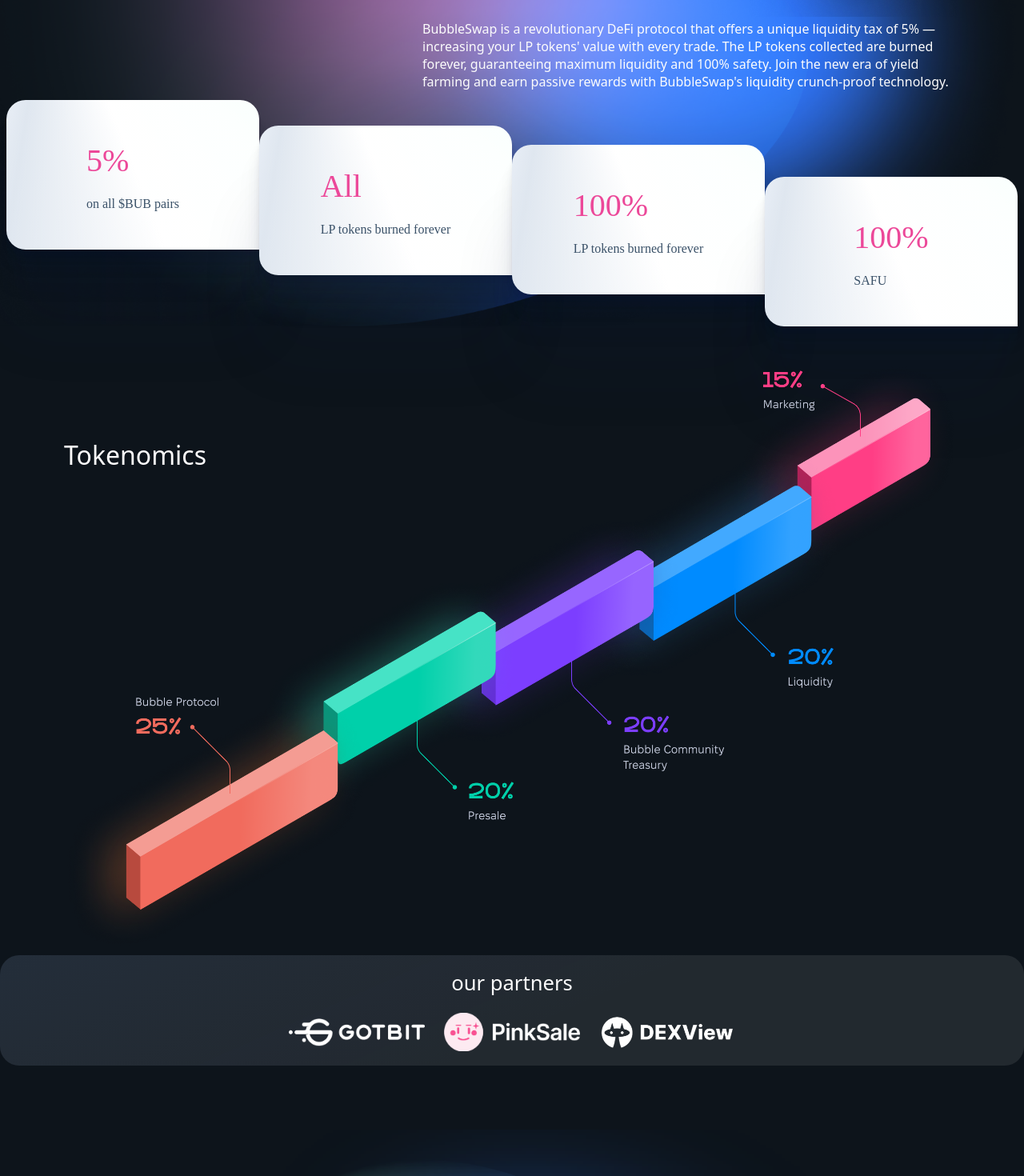
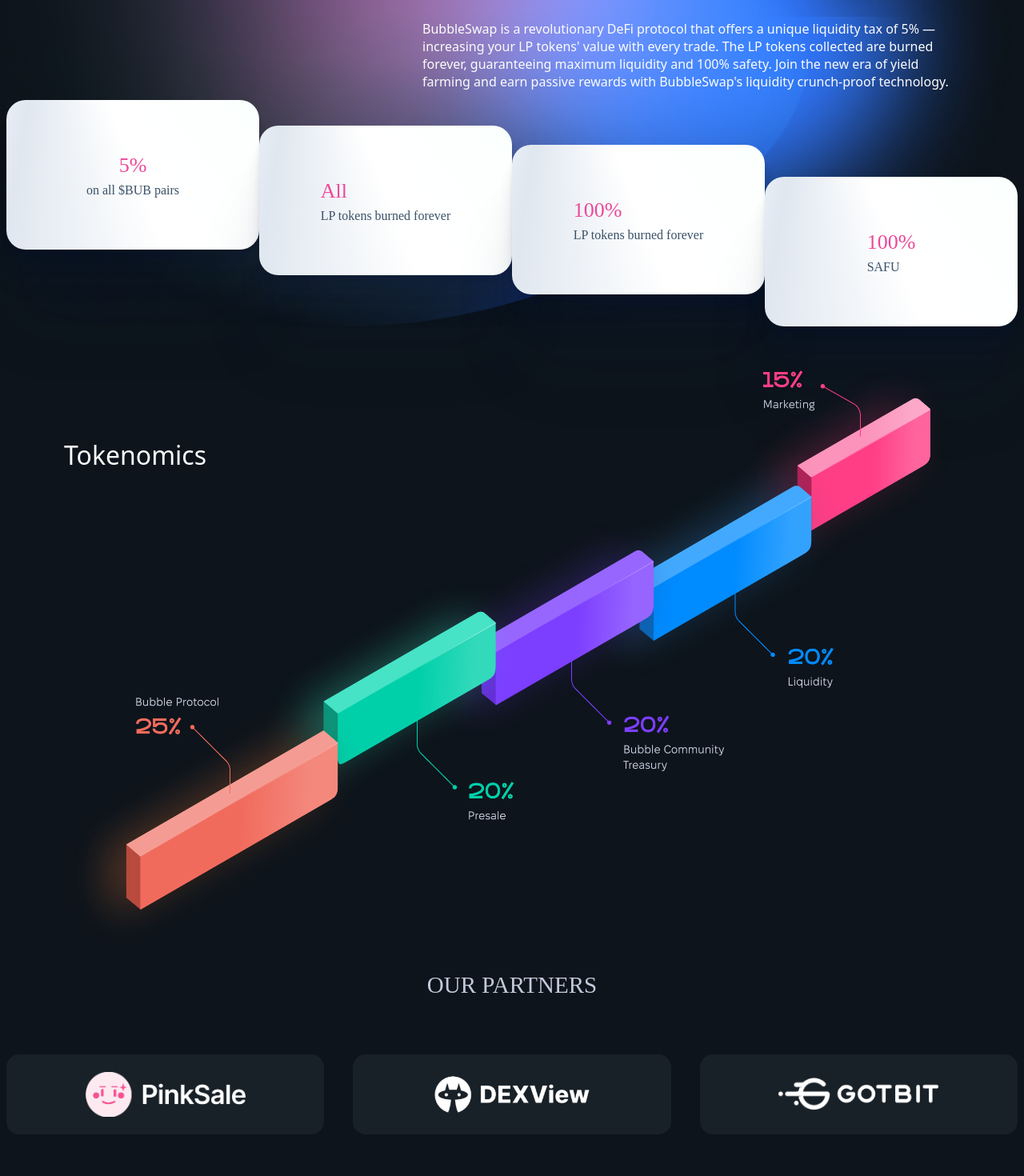
Before and after one commit to tarifalhasan/BUbble-Defi, a React (Vite) app: page / in a window 1280 px wide. Shown: the part 2780-4250 px from the top of the page at 80% size. Built offline with nearby package versions, Linux system fonts and the light colour scheme; a web font is replaced by a local one.

Commit message:
check responsive

```diff
--- a/src/components/Contact/Contact.jsx
+++ b/src/components/Contact/Contact.jsx
@@ -51,6 +51,12 @@ const Contact = () => {
             />
           </a>
         </div>
+        <button className=" md:sr-only flex justify-center w-full btn-primary px-9 py-4">
+          <span className="tezr"> PITCH DECK</span>
+        </button>
+        <div className="hidden md:block absolute top-[90%] md:top-[83%] lg:top-[72%] right-[10%]">
+          <button className="w-full btn-primary px-9 py-4">PITCH DECK</button>
+        </div>
       </div>
     </div>
   );
--- a/src/components/Contract/Contract.jsx
+++ b/src/components/Contract/Contract.jsx
@@ -31,26 +31,42 @@ const Contract = () => {
         </div>
       </div>
       <div className="bubble my-3 container px-2">
-        <div className="grid grid-cols-1 md:grid-cols-2 lg:grid-cols-4">
-          <div className="bubble_contract">
-            <p className="text-[40px] font-sandro text-pink-500">5%</p>
+        <div className="grid gap-0 md:gap-4 lg:gap-0 grid-cols-1 md:grid-cols-2 lg:grid-cols-4">
+          <div className="bubble_contract rounded-tr-3xl  rounded-tl-3xl  md:rounded-3xl">
+            <p className="md:text-center gap-x-2 flex py-5 items-center md:block">
+              <p className="md:text-[26px] text-[40px] font-sandro text-pink-500">
+                5%
+              </p>
               <p className="text-[#3A5168] font-sandro">on all $BUB pairs</p>
+            </p>
           </div>
-          <div className="bubble_contract md:mt-8">
-            <p className="text-[40px] font-sandro text-pink-500">All</p>
+          <div className="bubble_contract md:rounded-3xl lg:mt-8">
+            <p className="md:text-centergap-x-2 flex items-center py-5 md:block">
+              <p className="md:text-[26px] text-[40px] font-sandro text-pink-500">
+                All
+              </p>
               <p className="text-[#3A5168] font-sandro">
                 LP tokens burned forever
               </p>
+            </p>
           </div>
-          <div className="bubble_contract md:mt-14">
-            <p className="text-[40px] font-sandro text-pink-500">100%</p>
+          <div className="bubble_contract  md:rounded-3xl lg:mt-14">
+            <p className="md:text-centergap-x-2 flex items-center py-5 md:block">
+              <p className="md:text-[26px] text-[40px] font-sandro text-pink-500">
+                100%
+              </p>
               <p className="text-[#3A5168] font-sandro">
                 LP tokens burned forever
               </p>
+            </p>
           </div>
-          <div className="bubble_contract md:mt-24">
-            <p className="text-[40px] font-sandro text-pink-500">100%</p>
+          <div className="bubble_contract rounded-br-3xl  rounded-bl-3xl  md:rounded-3xl lg:mt-24">
+            <p className="md:text-centergap-x-2 flex items-center py-5 md:block">
+              <p className="md:text-[26px] text-[40px] font-sandro text-pink-500">
+                100%
+              </p>
               <p className="text-[#3A5168] font-sandro">SAFU</p>
+            </p>
           </div>
         </div>
       </div>
--- a/src/components/Footer/Footer.jsx
+++ b/src/components/Footer/Footer.jsx
@@ -2,8 +2,8 @@ import React from 'react';
 import { navLinks } from '../../constant/data';
 const Footer = () => {
   return (
-    <div className="relative container">
-      <div className="absolute top-[-45%] right-0">
+    <div className="relative px-2 container">
+      <div className="absolute top-[-70%] py-3 px-7 md:px-0 right-0">
         <button
           className="flex text-slate-400 border border-slate-400 rounded-full h-10 w-10 right-0 items-center justify-center"
           onClick={() => window.scrollTo(0, 0)}
@@ -25,7 +25,7 @@ const Footer = () => {
         </button>
       </div>
 
-      <footer className=" px-5 hidden lg:flex  justify-between items-center">
+      <footer className=" px-5  hidden lg:flex  justify-between items-center">
         <p className="text-[13px]">2023 — BubbleSwap</p>
         <div className="nav-links">
           <ul className="flex items-center gap-x-5">
--- a/src/components/Header/Header.jsx
+++ b/src/components/Header/Header.jsx
@@ -46,7 +46,7 @@ const Header = () => {
       {/* Hero aria */}
       <div className=" z-30">
         <div className="">
-          <div className="grid grid-cols-1 container md:pt-20 lg:grid-cols-2">
+          <div className="grid grid-cols-1 container pt-10 md:pt-20 lg:grid-cols-2">
             <div className=" md:pt-10">
               <p className="lg:text-center relative m-0 text-center leading-[2] md:leading-[1.5] text-[24px] lg:text-[40px] font-sandro uppercase">
                 Unleash the Power of Liquid Trading
@@ -82,7 +82,7 @@ const Header = () => {
                 alt="collectWallectImgMobile"
               />
               <img
-                className=" lg:hidden"
+                className="mt-[42px] lg:hidden"
                 src={collectWallectImgMobile}
                 alt="collectWallectImgMobile"
               />
--- a/src/components/OurPartners/OurPartners.jsx
+++ b/src/components/OurPartners/OurPartners.jsx
@@ -4,21 +4,21 @@ import pinksale from '../../assets/image/pinksale.png';
 import dexview from '../../assets/image/dexview.png';
 const OurPartners = () => {
   return (
-    <div id="partners" className="container px-2 py-4">
-      <div className="flex  gap-4 flex-col items-center ">
-        <h2 className="text-[1.6em]">our partners </h2>
-        <div>
-          <ul className="flex items-center gap-6">
-            <li>
-              <img className="w-[170px]" src={gotbitLogo} alt="gotbitLogo" />
-            </li>
-            <li>
-              <img className="w-[170px]" src={pinksale} alt="gotbitLogo" />
-            </li>
-            <li>
-              <img className="w-[170px]" src={dexview} alt="gotbitLogo" />
-            </li>
-          </ul>
+    <div id="partners" className="container  px-2 py-4">
+      <div className="">
+        <h2 className="text-[1.2em] pb-16 text-center uppercase text-muted font-sandro lg:text-[29px]">
+          our partners{' '}
+        </h2>
+        <div className="grid gap-9 grid-cols-1 lg:grid-cols-3">
+          <div className="partner">
+            <img className="w-[200px]" src={pinksale} alt="" />
+          </div>
+          <div className="partner">
+            <img className="w-[200px]" src={dexview} alt="" />
+          </div>
+          <div className="partner">
+            <img className="w-[200px]" src={gotbitLogo} alt="" />
+          </div>
         </div>
       </div>
     </div>
--- a/src/index.css
+++ b/src/index.css
@@ -142,21 +142,12 @@ li {
       rgb(8 29 75 / 4%) 0px 12.5216px 10.0172px,
       rgb(8 29 75 / 4%) 0px 6.6501px 5.32008px,
       rgb(8 29 75 / 2%) 0px 2.76726px 2.21381px;
-    border-radius: 24px 24px 0px;
 
     gap: 12px;
     height: 186px;
-    @apply flex items-center py-4 h-auto justify-center md:grid place-content-center md:h-[187px] gap-[12px];
+    @apply px-16 md:text-clip md:py-4 h-auto justify-center md:grid place-content-center md:h-[187px] gap-[12px];
   }
-  #partners {
-    background: linear-gradient(
-        155.94deg,
-        rgba(44, 112, 213, 0.1) -34.45%,
-        rgba(255, 255, 255, 0) 55.98%
-      ),
-      rgba(255, 255, 255, 0.09);
-    border-radius: 24px;
-  }
+
   .Imghover:hover {
     background-image: radial-gradient(
       50% 50% at 50% 50%,
@@ -166,4 +157,15 @@ li {
     );
     border-radius: 50%;
   }
+  .partner {
+    @apply flex items-center justify-center w-full h-[100px] rounded-2xl;
+
+    -webkit-box-pack: center;
+
+    align-items: center;
+    background: rgb(25, 33, 40);
+  }
+  .text-muted {
+    color: rgb(195, 201, 218);
+  }
 }
```
Lines whose indentation alone changed are shown as unchanged.
